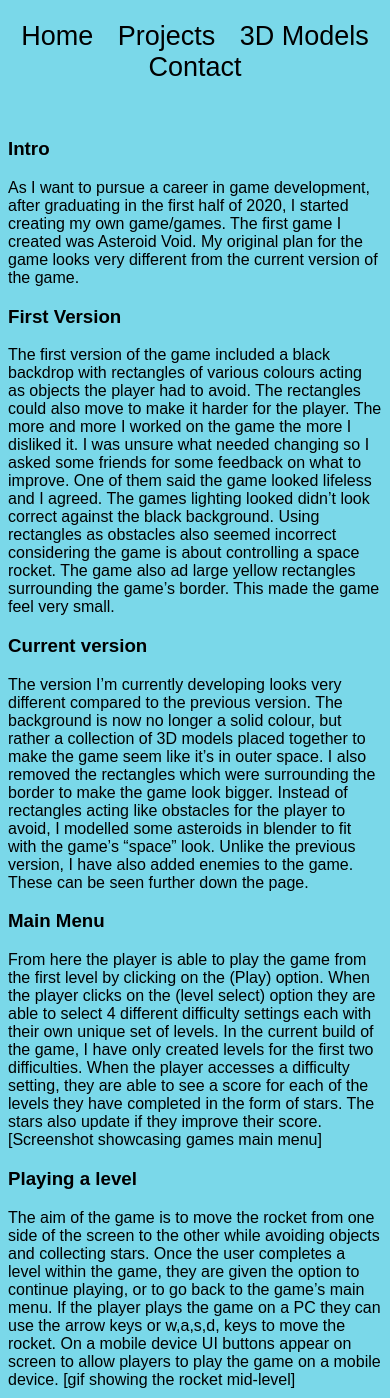
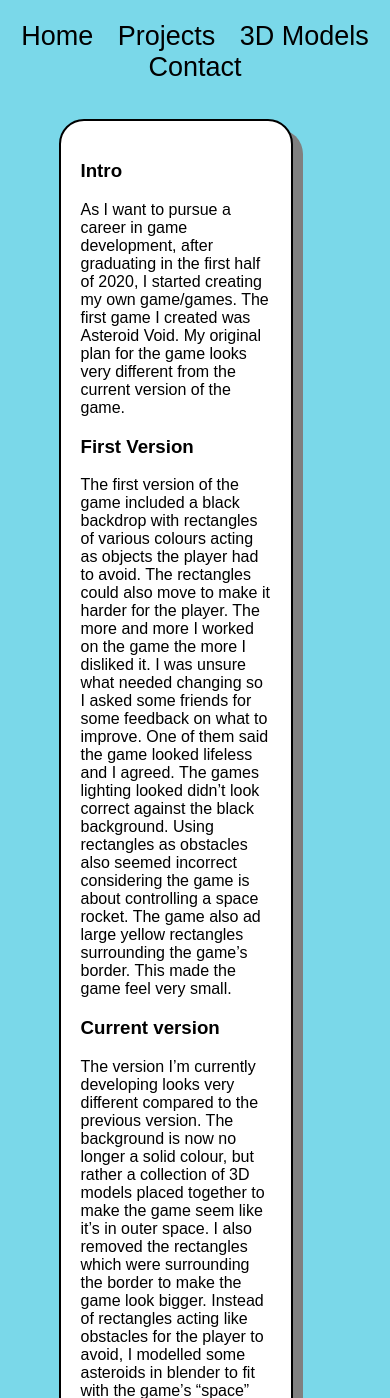
Before and after one commit to gethlew/gethlew.github.io, a PHP site: page /Project3AsteroidVoid.html in a window 390 px wide. Shown: the part 205-1603 px from the top of the page. Run offline with PHP 8.4, Linux system fonts and the light colour scheme.

Commit message:
Changed CSS for asteroid void css

```diff
--- a/Port.css
+++ b/Port.css
@@ -63,6 +63,19 @@ background-color: rgb(122, 216, 233);
   background-color: rgb(255, 255, 255);
 }
 
+.asteroid{
+  position: absolute;
+  border-radius: 25px;
+  border: 2px solid #000000;
+  padding: 20px;
+  left: 15%;
+  color: #000;
+  width: 60%;
+  height: 220%;
+  box-shadow: 10px 10px grey;
+  background-color: rgb(255, 255, 255);
+}
+
 footer {
   position: absolute;
   left: 15%;
@@ -77,6 +90,8 @@ footer {
   color: white;
   font-size: 30px;
 }
+
+
 
 @media screen and (max-width: 1250px) {
   #about {
@@ -124,7 +139,17 @@ footer {
   .navbar a:hover {
     background-color: rgb(124, 121, 121);
   }
-
+  .asteroid{
+    position: absolute;
+    border-radius: 25px;
+    border: 2px solid #000000;
+    padding: 20px;
+    left: 15%;
+    color: #000;
+    height: 300%;
+    box-shadow: 10px 10px grey;
+    background-color: rgb(255, 255, 255);
+  }
 footer {
   position: absolute;
   left: 15%;
@@ -220,20 +245,19 @@ footer {
   box-shadow: 10px 10px grey;;
 }
 
-footer {
+.asteroid{
   position: absolute;
-  left: 3%;
-  padding-left: 100px;
-  padding-right: 100px;
-  padding-top: 30px;
-  padding-bottom: 50px;
-  margin-bottom: 20px;
-  top: 500%;
-  margin-right: 40px;
-  background-color: rgb(122, 216, 233);
-  color: white;
-  font-size: 30px;
+  border-radius: 25px;
+  border: 2px solid #000000;
+  padding: 20px;
+  left: 15%;
+  color: #000;
+  width: 60%;
+  height: 420%;
+  box-shadow: 10px 10px grey;
+  background-color: rgb(255, 255, 255);
 }
+
   }
 
   @media screen and (max-width: 400px) {
--- a/Project2WelshGame.html
+++ b/Project2WelshGame.html
@@ -12,8 +12,8 @@
 
 <body>
   <div class="navbar">
-    <a href='http://127.0.0.1:5500/Portfolio.html'>Home</a>
-    <a href='http://127.0.0.1:5500/ProjectsPage.html'>Projects</a>
+    <a href='https://gethlew.github.io/index.html'>Home</a>
+    <a href='https://gethlew.github.io/ProjectsPage.html'>Projects</a>
     <a href="#">3D Models</a>
     <a href="#">Contact</a>
   </div>
--- a/Project3AsteroidVoid.html
+++ b/Project3AsteroidVoid.html
@@ -14,15 +14,15 @@
 
 <body>
   <div class="navbar">
-    <a href='http://127.0.0.1:5500/Portfolio.html'>Home</a>
-    <a href='http://127.0.0.1:5500/ProjectsPage.html'>Projects</a>
+    <a href='https://gethlew.github.io/index.html'>Home</a>
+    <a href='https://gethlew.github.io/ProjectsPage.html'>Projects</a>
     <a href="#">3D Models</a>
     <a href="#">Contact</a>
   </div>
 </div>
 <br>
 <br>
-  <article class="Asteroid">
+  <article class="asteroid">
     <h3>Intro</h3>
     <p>
       As I want to pursue a career in game development, after graduating in the first half of 2020, I started creating my own game/games.
```
